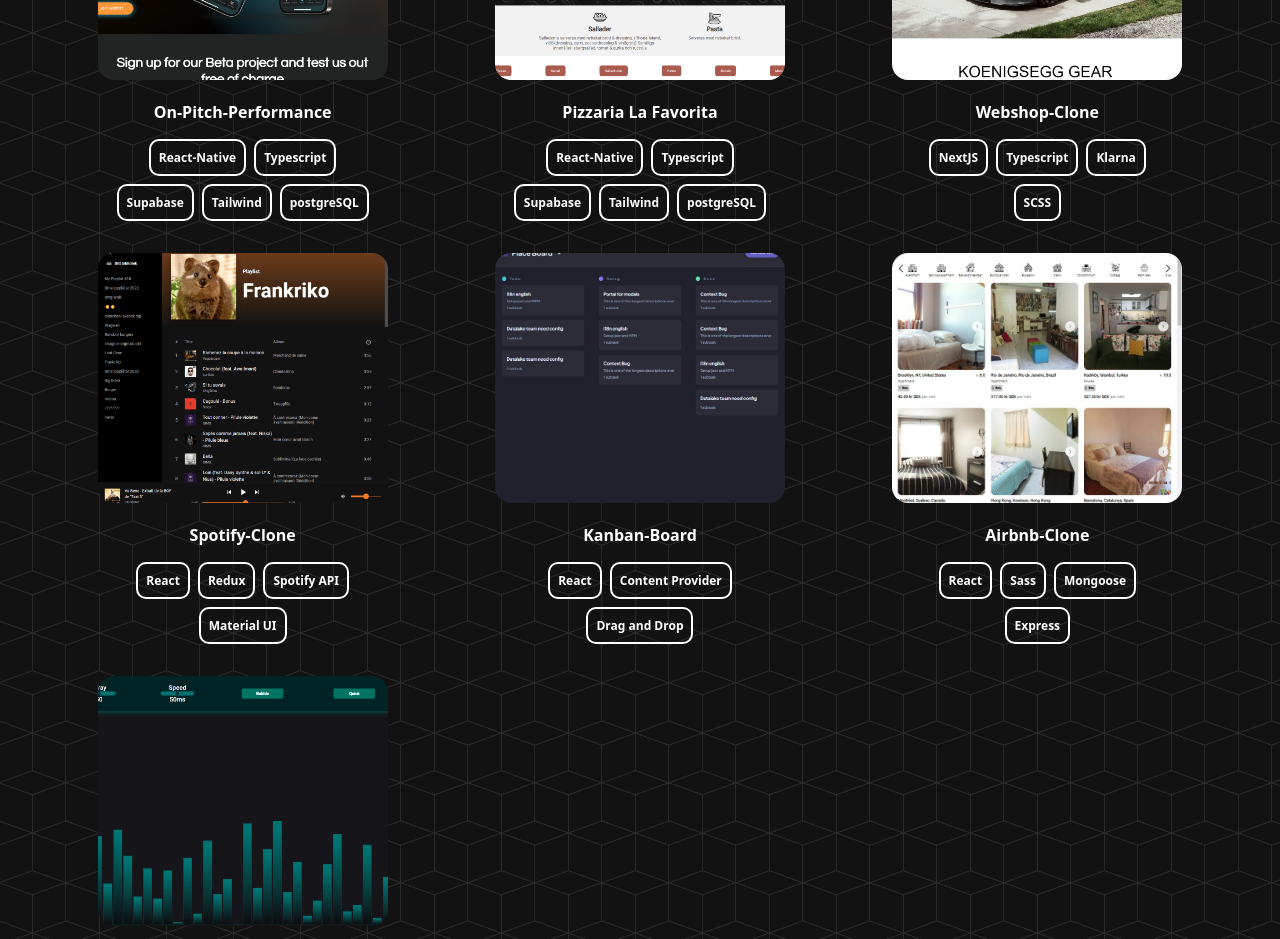
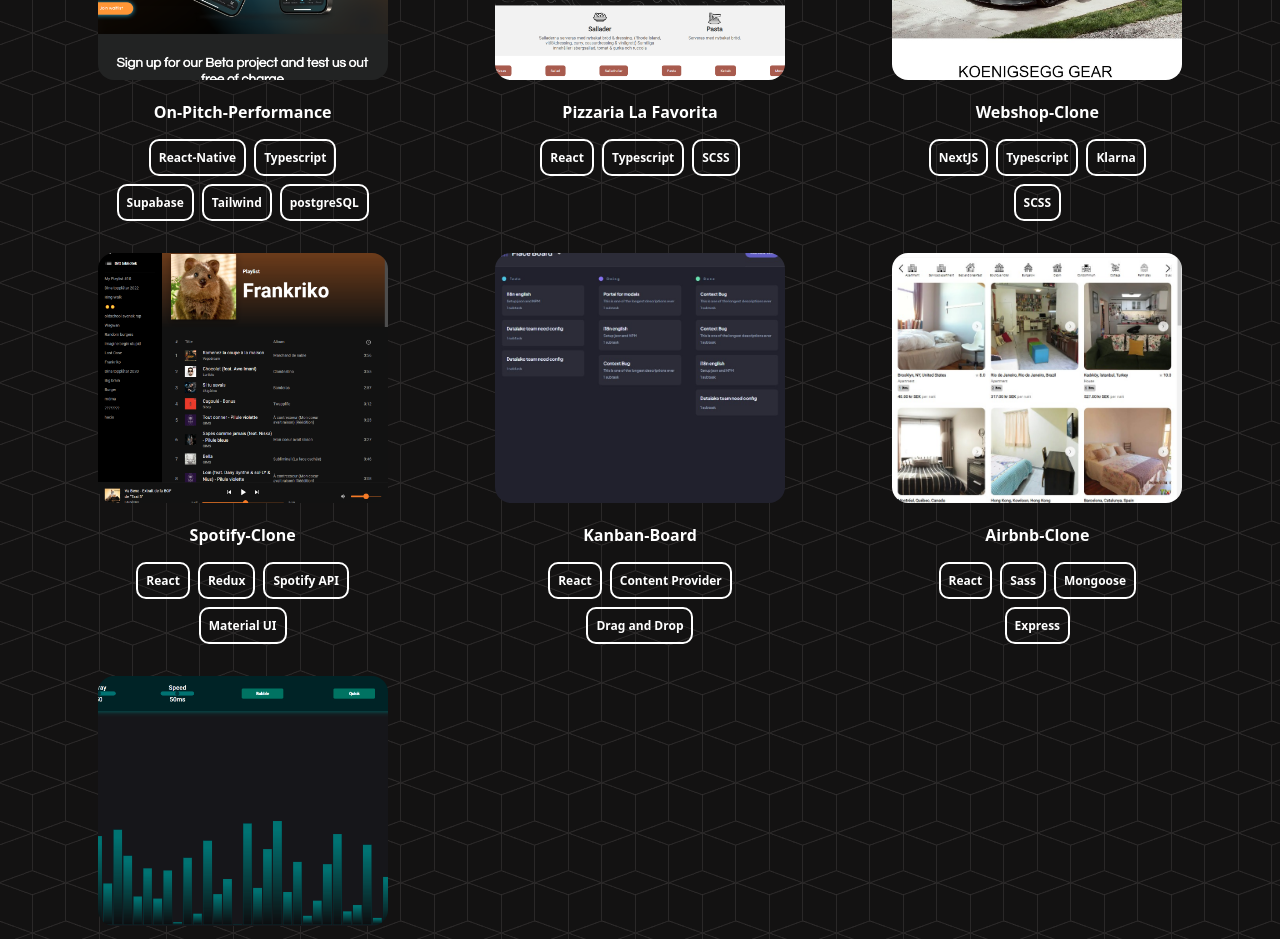
Before and after one commit to Haco11/Portfolio-React, a React (Create React App) app: page / in a window 1280 px wide. Shown: the part 2180-3119 px from the top of the page. Built offline with nearby package versions, Linux system fonts and the light colour scheme.

Commit message:
Update project tags for Pizzaria La Favorita to reflect technology changes

```diff
--- a/src/data.js
+++ b/src/data.js
@@ -192,7 +192,7 @@
     name: "Pizzaria La Favorita",
     github: "https://github.com/Haco11/pizzaria-la-favorita",
     live: "https://pizzaria-la-favorita.vercel.app/",
-    tag: ["React-Native", "Typescript", "Supabase", "Tailwind", "postgreSQL"],
+    tag: ["React", "Typescript", "SCSS"],
   },
 
   {
```
